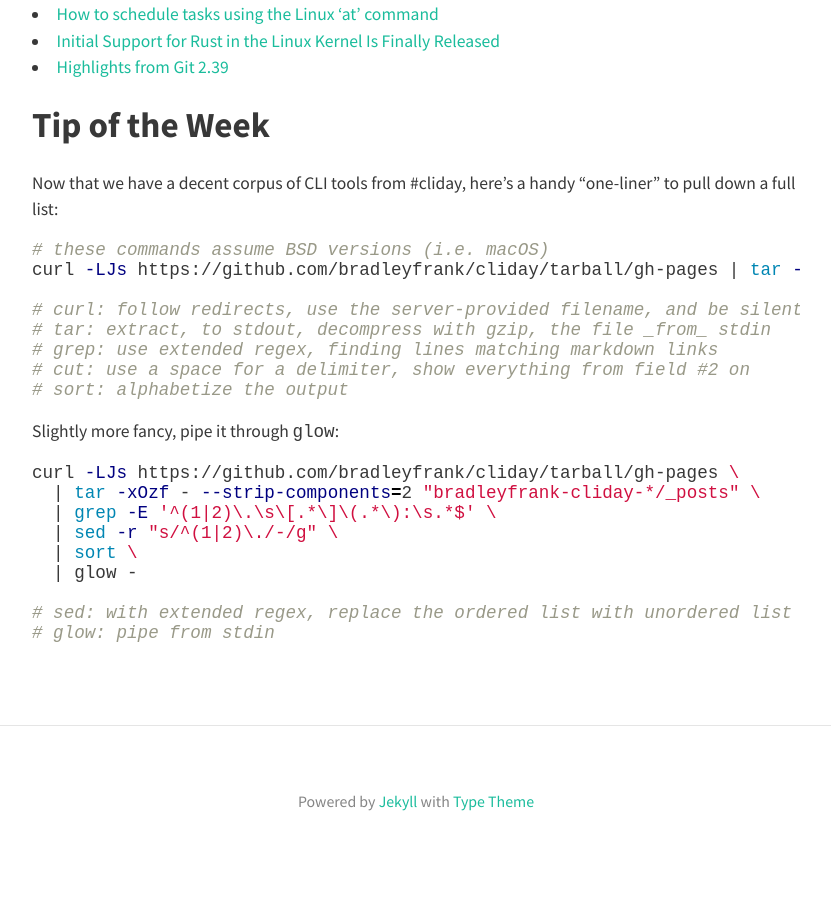
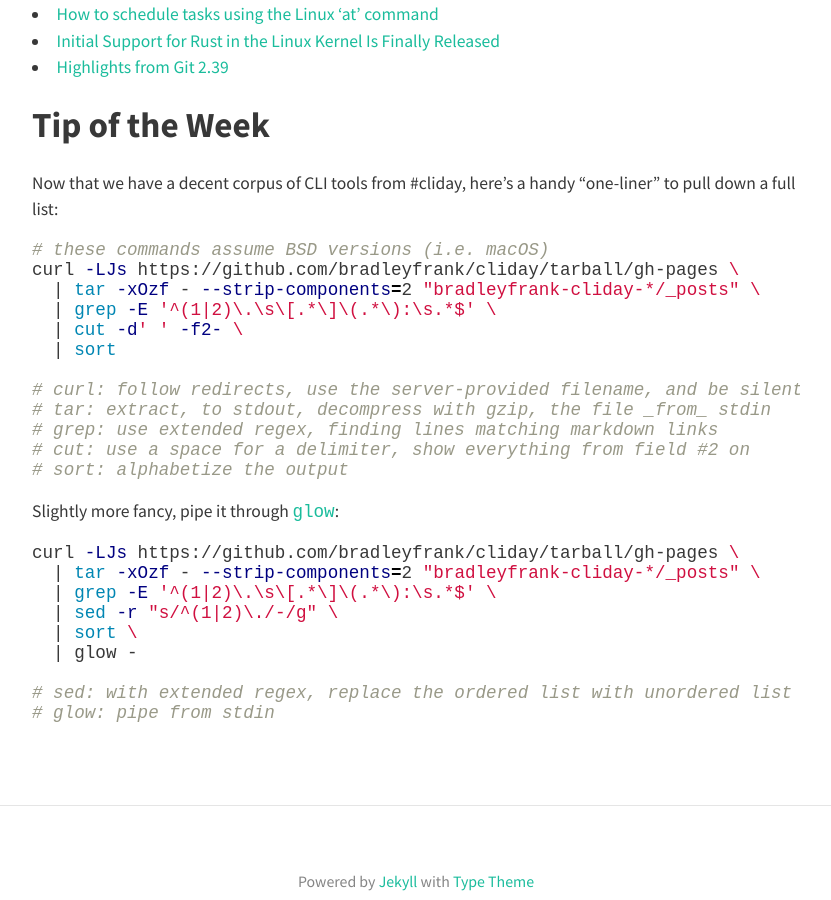
Before and after one commit to bradleyfrank/cliday, a Jekyll site: the page built from _posts/2022-12-16-cliday.md, in a window 1280 px wide and 900 px high, scrolled down 580 px. Shown: the whole window, without its empty margins (224-1055 px from the left). Built offline with Jekyll 4.4.1, drawn with Linux system fonts in a browser that asks for light colours; nearby versions of some CDN libraries; before the commit the page ends 1457 px from its top, so only the background shows below that.

Commit message:
cliday entry for Dec 16 - fixup

````diff
--- a/_posts/2022-12-16-cliday.md
+++ b/_posts/2022-12-16-cliday.md
@@ -21,7 +21,11 @@ Now that we have a decent corpus of CLI tools from #cliday, here's a handy "one-
 
 ```sh
 # these commands assume BSD versions (i.e. macOS)
-curl -LJs https://github.com/bradleyfrank/cliday/tarball/gh-pages | tar -xOzf - --strip-components=2 "bradleyfrank-cliday-*/_posts" | grep -E '^(1|2)\.\s\[.*\]\(.*\):\s.*$' | cut -d' ' -f2- | sort
+curl -LJs https://github.com/bradleyfrank/cliday/tarball/gh-pages \
+  | tar -xOzf - --strip-components=2 "bradleyfrank-cliday-*/_posts" \
+  | grep -E '^(1|2)\.\s\[.*\]\(.*\):\s.*$' \
+  | cut -d' ' -f2- \
+  | sort
 
 # curl: follow redirects, use the server-provided filename, and be silent
 # tar: extract, to stdout, decompress with gzip, the file _from_ stdin
@@ -30,7 +34,7 @@ curl -LJs https://github.com/bradleyfrank/cliday/tarball/gh-pages | tar -xOzf -
 # sort: alphabetize the output
 ```
 
-Slightly more fancy, pipe it through `glow`:
+Slightly more fancy, pipe it through [`glow`](https://github.com/charmbracelet/glow):
 
 ```sh
 curl -LJs https://github.com/bradleyfrank/cliday/tarball/gh-pages \
````
